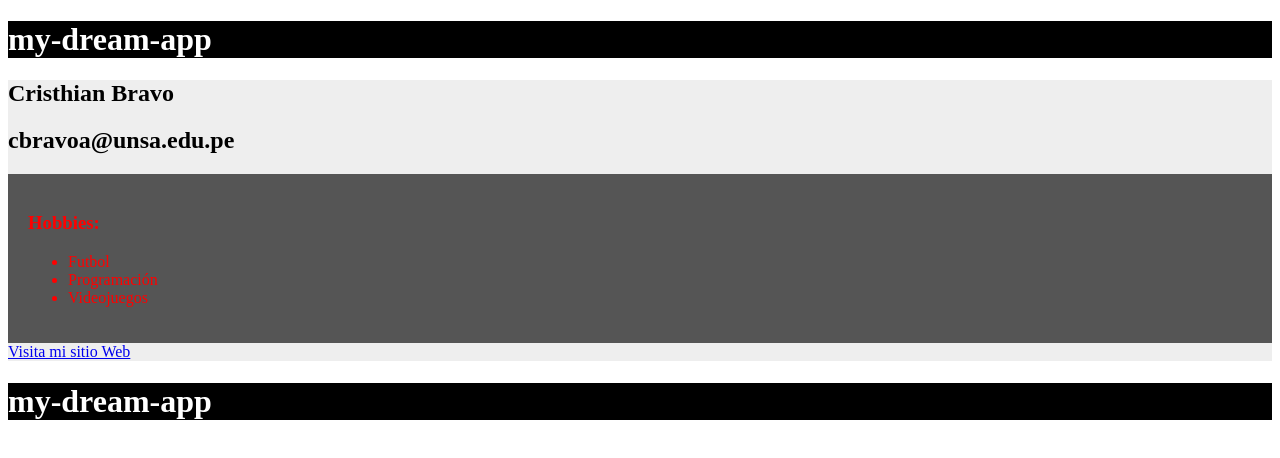
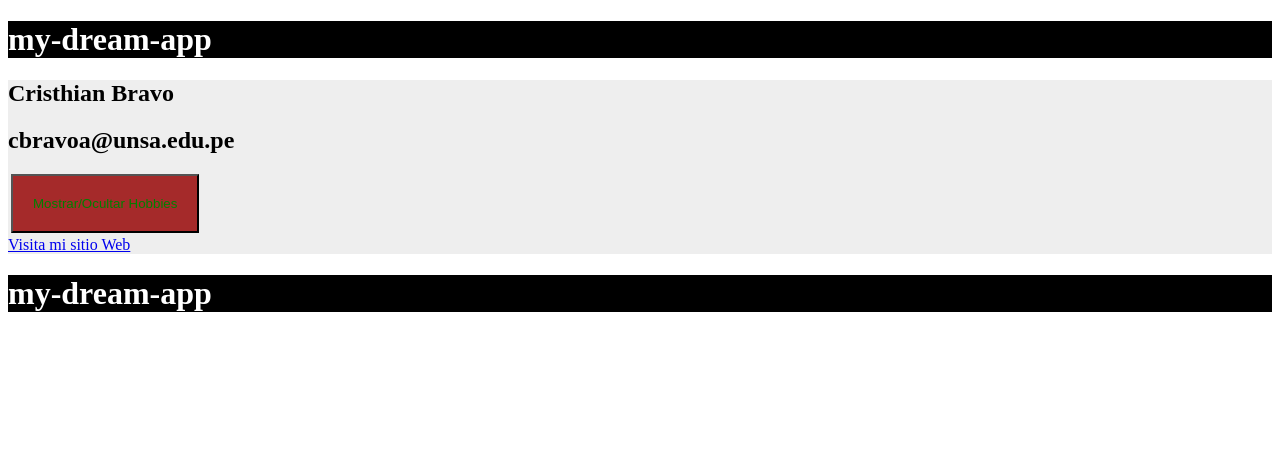
Before and after one commit to CristhianBravo865/Lab09---Angular, an Angular app in the folder my-dream-app/: page / in a window 1280 px wide. Shown: the top 458 px of the page. Built offline with nearby package versions, Linux system fonts and the light colour scheme.

Commit message:
Actividades: Boton para mostrar y ocultar hobbies

```diff
--- a/my-dream-app/src/app/app.css
+++ b/my-dream-app/src/app/app.css
@@ -13,3 +13,10 @@
   color: red;
   padding: 20px;
 }
+.btn {
+  padding: 20px;
+  color:green;
+  background-color: brown;
+  display: block;
+  margin:3px;
+}
--- a/my-dream-app/src/app/app.html
+++ b/my-dream-app/src/app/app.html
@@ -7,7 +7,7 @@
 <div class="ash">
   <h2>{{ name }}</h2>
   <h2>{{ email }}</h2>
-
+  <button (click)="toggleHobbies()" class="btn">Mostrar/Ocultar Hobbies</button>
   <div *ngIf="showhobbies()" class="component2">
     <h3>Hobbies:</h3>
     <ul>
--- a/my-dream-app/src/app/app.ts
+++ b/my-dream-app/src/app/app.ts
@@ -15,6 +15,7 @@
   email: string;
   webpage: string;
   hobbies: string[];
+  showHobbies: boolean;
 
   constructor() {
     console.log("Constructor working...");
@@ -22,9 +23,13 @@
     this.email = "cbravoa@unsa.edu.pe";
     this.webpage = "http://www.unsa.edu.pe";
     this.hobbies = ["Futbol", "Programación", "Videojuegos"];
+    this.showHobbies = false;
   }
 
+  toggleHobbies() {
+    this.showHobbies = !this.showHobbies;
+  }
   showhobbies() {
-    return true;
+    return this.showHobbies;
   }
 }
```
